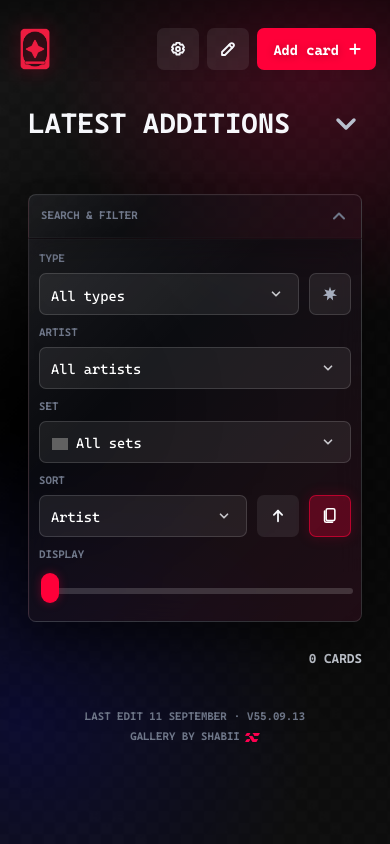
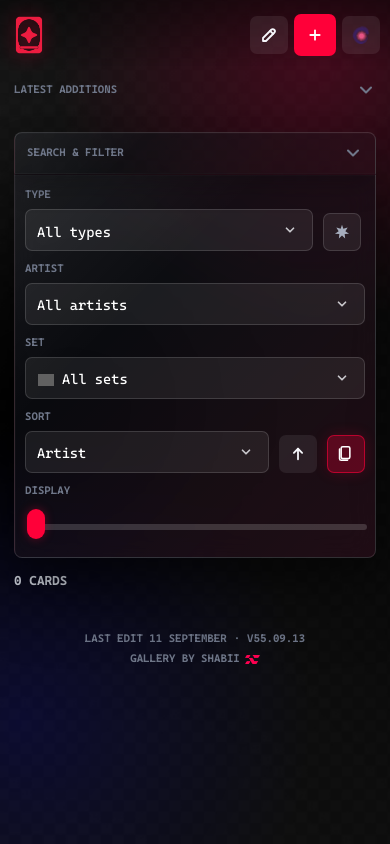
Before and after one commit to ShabiiEXE/Gallery, a website with bundled scripts: page public/index.html in a window 390 px wide. Both pictures are taken after a click on the button "SEARCH & FILTER". Built offline with nearby package versions, Linux system fonts and the light colour scheme; grey boxes are pictures that could not be loaded; files whose address does not match are found by name.

Commit message:
Improve mobile gallery controls

```diff
--- a/public/css/styles.css
+++ b/public/css/styles.css
@@ -744,6 +744,13 @@ h2 {
   padding: 0;
 }
 
+.moxfield-button img {
+  display: block;
+  width: 18px;
+  height: 18px;
+  object-fit: contain;
+}
+
 .button-icon {
   display: inline-grid;
   width: 17px;
@@ -868,36 +875,30 @@ body.has-modal-open .modal-card {
 .latest-toggle span {
   display: block;
   margin: 0;
-  color: var(--text);
+  color: var(--dim);
   font-family: var(--title-font);
-  font-size: clamp(28px, 4vw, 54px);
-  font-weight: 900;
-  line-height: 0.95;
+  font-size: 11px;
+  font-weight: 740;
+  line-height: 1.2;
   letter-spacing: 0;
   text-transform: uppercase;
 }
 
 .latest-toggle-icon {
-  width: 32px;
-  height: 32px;
-  flex: 0 0 32px;
-  color: #b8c0ce;
+  width: 20px;
+  height: 20px;
+  flex: 0 0 20px;
+  color: var(--dim);
   fill: none;
   stroke: currentColor;
-  stroke-width: 2.6;
+  stroke-width: 2.5;
   stroke-linecap: round;
   stroke-linejoin: round;
-  transition:
-    color 160ms ease,
-    transform 160ms ease;
-}
-
-.latest-toggle:hover .latest-toggle-icon {
-  color: var(--text);
+  transition: none;
 }
 
 body.latest-closed .latest-toggle-icon {
-  transform: rotate(180deg);
+  transform: none;
 }
 
 body.latest-closed .latest-toggle {
@@ -1691,6 +1692,7 @@ label:has(> .platform-logo-select.is-open),
 .modal {
   width: min(1040px, calc(100vw - 24px));
   max-height: calc(100vh - 24px);
+  max-height: calc(100dvh - 24px);
   padding: 0;
   color: var(--text);
   border: 0;
@@ -1704,6 +1706,7 @@ label:has(> .platform-logo-select.is-open),
 
 .modal-card {
   max-height: calc(100vh - 24px);
+  max-height: calc(100dvh - 24px);
   overflow: auto;
   border: 1px solid var(--line);
   border-radius: 8px;
@@ -2541,6 +2544,10 @@ label:has(> .platform-logo-select.is-open),
 }
 
 @media (max-width: 820px) {
+  .page-shell {
+    padding: 4px clamp(10px, 3.6vw, 18px) 28px;
+  }
+
   .module-head,
   .detail-layout {
     grid-template-columns: 1fr;
@@ -2549,6 +2556,23 @@ label:has(> .platform-logo-select.is-open),
 
   .top-actions {
     justify-content: stretch;
+  }
+
+  #settingsButton {
+    display: none;
+  }
+
+  .top-actions #addCardButton {
+    width: 42px;
+    min-width: 42px;
+    height: 42px;
+    min-height: 42px;
+    flex: 0 0 42px;
+    padding: 0;
+  }
+
+  .top-actions #addCardButton .button-label {
+    display: none;
   }
 
   .top-actions .button {
@@ -2602,11 +2626,12 @@ label:has(> .platform-logo-select.is-open),
     stroke-width: 2.5;
     stroke-linecap: round;
     stroke-linejoin: round;
+    transform: rotate(180deg);
     transition: transform 160ms ease;
   }
 
   body.filters-open .filter-toggle-icon {
-    transform: rotate(180deg);
+    transform: none;
   }
 
   .toolbar {
@@ -2619,6 +2644,12 @@ label:has(> .platform-logo-select.is-open),
     overflow: visible;
   }
 
+  .toolbar input:not([type="checkbox"]):not([type="range"]),
+  .toolbar select,
+  .platform-logo-button {
+    font-size: 16px;
+  }
+
   body.filters-open .toolbar {
     border-top-color: transparent;
     border-radius: 0 0 8px 8px;
@@ -2645,7 +2676,7 @@ label:has(> .platform-logo-select.is-open),
 
   .gallery-grid {
     grid-template-columns: repeat(
-      var(--gallery-mobile-columns, 4),
+      var(--gallery-mobile-columns, 3),
       minmax(0, 1fr)
     );
     gap: 10px;
@@ -2694,11 +2725,21 @@ label:has(> .platform-logo-select.is-open),
   }
 
   .module {
-    padding: 10px;
+    padding: 0;
+  }
+
+  .modal {
+    width: min(100%, calc(100vw - 12px));
+    max-height: calc(100dvh - 12px);
+  }
+
+  .modal-card {
+    max-height: calc(100dvh - 12px);
+    padding: 18px;
   }
 
   .detail-card {
-    padding-top: 84px;
+    padding-top: 72px;
   }
 
   .detail-card > .modal-head {
@@ -2771,6 +2812,10 @@ label:has(> .platform-logo-select.is-open),
     grid-column: 2;
   }
 
+  .top-actions {
+    gap: 6px;
+  }
+
   .brand strong {
     display: none;
   }
@@ -2798,11 +2843,128 @@ label:has(> .platform-logo-select.is-open),
 }
 
 @media (max-width: 460px) {
+  body {
+    font-size: 13px;
+  }
+
+  .topbar {
+    padding: max(14px, env(safe-area-inset-top)) 10px 10px;
+  }
+
+  .brand-mark,
+  .icon-button,
+  .icon-only-button {
+    width: 38px;
+    min-width: 38px;
+    height: 38px;
+    min-height: 38px;
+    flex-basis: 38px;
+  }
+
+  .top-actions #addCardButton {
+    min-width: 38px;
+    min-height: 38px;
+    padding: 0 10px;
+  }
+
+  .top-actions #addCardButton .button-label {
+    display: none;
+  }
+
+  .latest-toggle {
+    min-height: 40px;
+    margin-bottom: 8px;
+  }
+
+  .latest-toggle span {
+    font-size: 11px;
+  }
+
+  .latest-strip {
+    gap: 8px;
+    margin-inline: -10px;
+    padding-inline: 10px;
+  }
+
+  .latest-strip .card-tile {
+    flex-basis: 38vw;
+  }
+
+  .gallery-summary {
+    margin-top: -4px;
+    text-align: left;
+  }
+
   .gallery-grid {
     grid-template-columns: repeat(
-      var(--gallery-mobile-columns, 1),
+      var(--gallery-mobile-columns, 2),
       minmax(0, 1fr)
     );
+    gap: 8px;
+  }
+
+  .card-tile,
+  .related-tile {
+    padding: 5px;
+  }
+
+  .tile-meta {
+    padding-top: 6px;
+  }
+
+  .bundle-count {
+    top: 8px;
+    right: 8px;
+    padding: 5px 7px;
+    font-size: 12px;
+  }
+
+  .filter-toggle-button {
+    min-height: 42px;
+    margin-bottom: 10px;
+  }
+
+  .toolbar {
+    margin-bottom: 18px;
+  }
+
+  .sort-action-row {
+    grid-template-columns: minmax(0, 1fr) 38px 38px;
+  }
+
+  .foil-filter-toggle,
+  .foil-filter-toggle > span,
+  .bundle-icon-toggle,
+  .bundle-icon-toggle > span {
+    width: 38px;
+    min-width: 38px;
+    height: 38px;
+  }
+
+  .detail-layout {
+    gap: 18px;
+  }
+
+  .preview-card {
+    width: min(100%, 300px);
+  }
+
+  .deck-box {
+    min-height: 180px;
+    padding: 18px 16px;
+  }
+
+  .modal-head {
+    gap: 8px;
+  }
+
+  .modal-head-actions {
+    gap: 6px;
+  }
+
+  .edit-card [data-save-card] {
+    min-width: auto;
+    padding-inline: 14px;
   }
 }
 
--- a/public/index.html
+++ b/public/index.html
@@ -37,6 +37,9 @@
               </svg>
             </span>
           </button>
+          <a class="ghost-button icon-only-button moxfield-button" href="https://moxfield.com/users/Shabii" target="_blank" rel="noreferrer" title="Moxfield" aria-label="Open Shabii on Moxfield">
+            <img src="assets/moxfield-favicon.ico" alt="" aria-hidden="true">
+          </a>
         </nav>
     </header>
 
--- a/public/js/app.js
+++ b/public/js/app.js
@@ -425,6 +425,7 @@ function render() {
   loginButton.title = loginTitle;
   loginButton.setAttribute("aria-label", loginTitle);
   settingsButton.hidden = !app.authed;
+  settingsButton.disabled = window.matchMedia("(max-width: 820px)").matches;
   addCardButton.hidden = !app.authed;
   addCardButton.disabled = !app.authed;
   addCardButton.title = app.authed ? "" : "Log in to add cards";
@@ -448,11 +449,13 @@ function render() {
 
 function syncDisplayRange() {
   const mobile = window.matchMedia("(max-width: 820px)").matches;
+  const mobileMaxColumns = window.matchMedia("(max-width: 380px)").matches ? 2 : 3;
+  settingsButton.disabled = mobile;
   cardScaleRange.min = mobile ? "1" : "2";
-  cardScaleRange.max = mobile ? "4" : "7";
+  cardScaleRange.max = mobile ? String(mobileMaxColumns) : "7";
   const key = mobile ? "mobileGalleryColumns" : "desktopGalleryColumns";
   const bundleKey = mobile ? "mobileBundleSameName" : "desktopBundleSameName";
-  const value = Number(app.device[key] ?? app.device.galleryColumns) || (mobile ? 4 : 7);
+  const value = Number(app.device[key] ?? app.device.galleryColumns) || (mobile ? mobileMaxColumns : 7);
   const clamped = Math.max(Number(cardScaleRange.min), Math.min(Number(cardScaleRange.max), value));
   app.device[key] = clamped;
   app.device.galleryColumns = clamped;
--- a/public/js/state.js
+++ b/public/js/state.js
@@ -16,7 +16,7 @@ export const defaultDevice = {
   mobileBundleSameName: true,
   galleryColumns: 7,
   desktopGalleryColumns: 7,
-  mobileGalleryColumns: 4,
+  mobileGalleryColumns: 3,
   mobileFiltersOpen: false,
   latestAdditionsOpen: true,
 };
```
